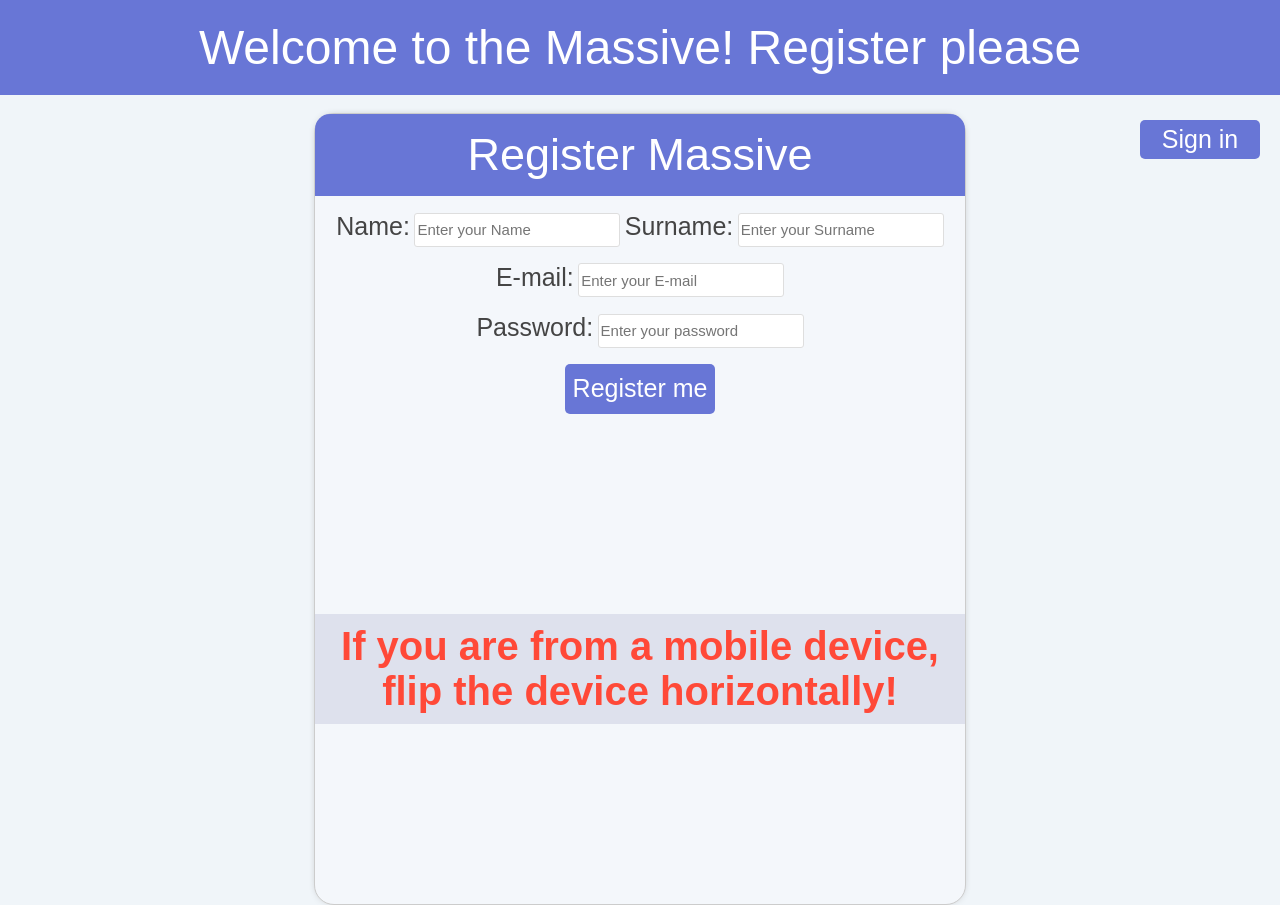
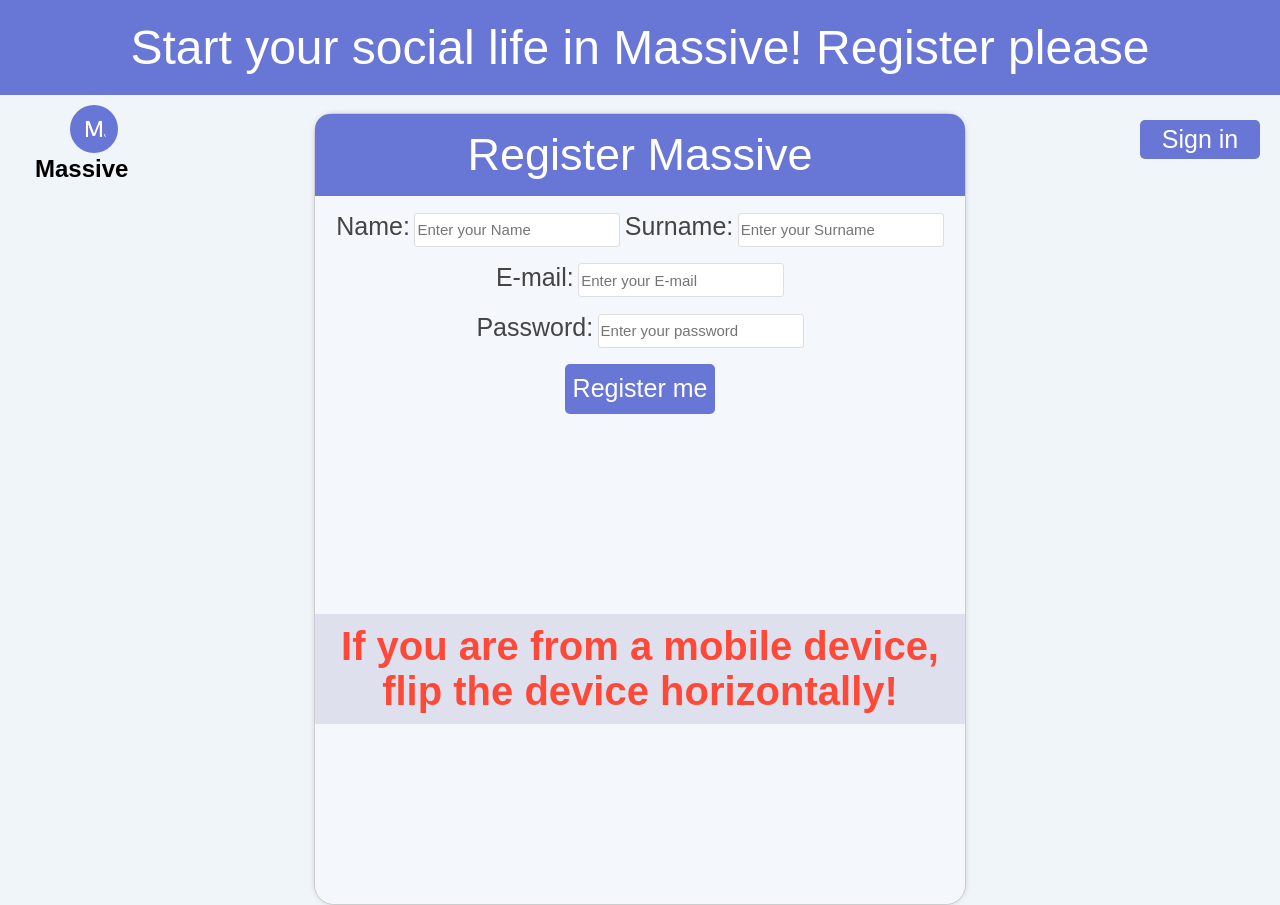
Before and after one commit to accone/Massive.com, a website: page index.html in a window 1280 px wide. Drawn offline with Linux system fonts and the light colour scheme.

Commit message:
Update index.html

```diff
--- a/index.html
+++ b/index.html
@@ -12,8 +12,10 @@
 <body>
 
     <div class="con1">
-        <center><font size="7" color="#ffffff">Welcome to the Massive! Register please</font></center>
+        <center><font size="7" color="#ffffff">Start your social life in Massive! Register please</font></center>
     </div>
+    <img src="img/icon.png" style="width: 48px; height: 48px; border-radius: 100px; margin: 10px 70px; position: absolute;">
+    <h2 style="margin: 60px 35px; position: absolute;">Massive</h2>
         <a href="#" class="bsi" id="signin">Sign in</a>
     <br>
     <center>
```
